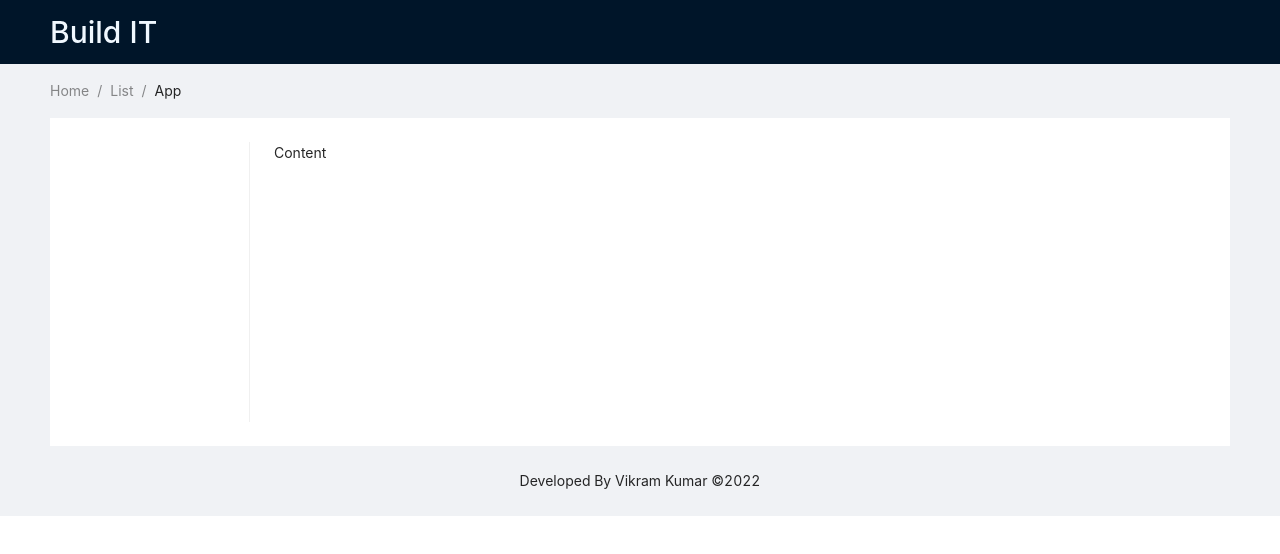
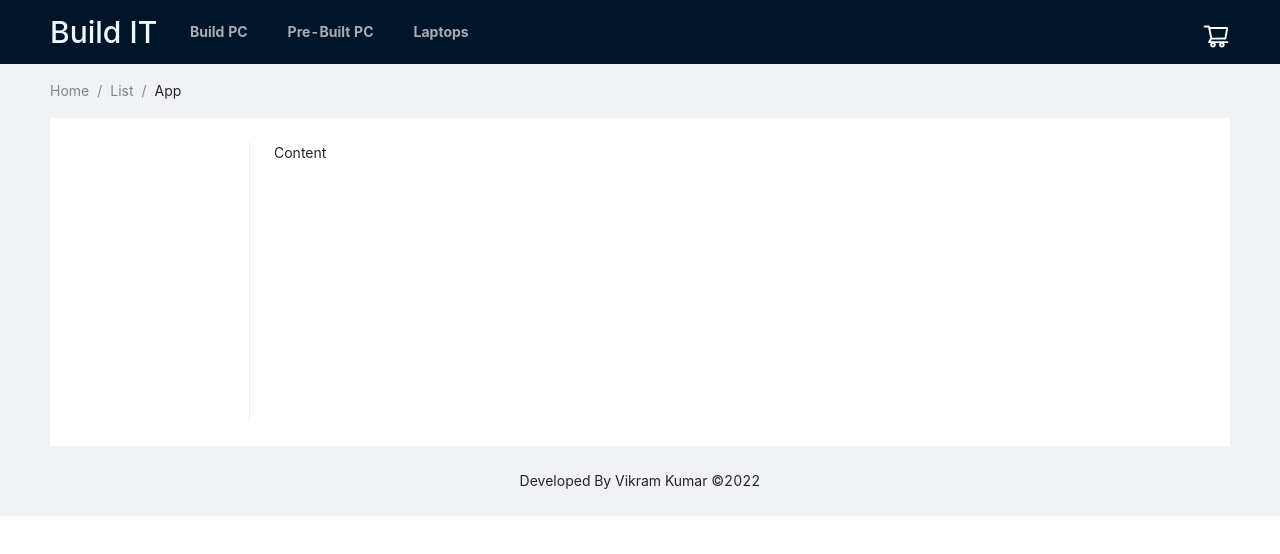
Before and after one commit to Brutalvik/buildmypc, a React (Create React App) app: page / in a window 1280 px wide. Shown: the top 554 px of the page. Built offline with nearby package versions, Linux system fonts and the light colour scheme; no server answers.

Commit message:
Added @antdesign/icons & shopping cart icon along with header nav

```diff
--- a/src/App.css
+++ b/src/App.css
@@ -20,3 +20,10 @@ h1 {
 .site-layout-background {
   background: #fff;
 }
+
+.cart {
+  margin-top: -1.5em;
+  color: white;
+  font-size: 2em;
+  float: right;
+}
--- a/src/components/Content.tsx
+++ b/src/components/Content.tsx
@@ -7,8 +7,8 @@ import { useAppSelector } from '../app/hooks';
 
 const { Content } = Layout;
 
-const ContentData: React.FC<ItemInterface> = ({ items }: ItemInterface) => {
-  const cpu = useAppSelector((state) => state.partsReducer);
+const ContentData: React.FC = () => {
+  const data = useAppSelector((state) => state.partsReducer);
 
   return (
     <Content style={{ padding: '0 50px' }}>
--- a/src/components/Header.tsx
+++ b/src/components/Header.tsx
@@ -1,8 +1,17 @@
 import React from 'react';
 import { ItemInterface } from '../models/model';
 import { Layout, Menu } from 'antd';
-import Logo from '../assets/buildit.png';
+import { ShoppingCartOutlined } from '@ant-design/icons';
+import type { MenuProps } from 'antd';
+
 const { Header } = Layout;
+
+const nav: MenuProps['items'] = ['Build PC', 'Pre-Built PC', 'Laptops'].map(
+  (key) => ({
+    key,
+    label: `${key}`,
+  })
+);
 
 const HeaderData: React.FC<ItemInterface> = ({ items }: ItemInterface) => {
   return (
@@ -13,9 +22,10 @@ const HeaderData: React.FC<ItemInterface> = ({ items }: ItemInterface) => {
       <Menu
         theme='dark'
         mode='horizontal'
-        // defaultSelectedKeys={['2']}
-        items={items}
+        style={{ fontWeight: 'bolder' }}
+        items={nav}
       />
+      <ShoppingCartOutlined className='cart' />
     </Header>
   );
 };
--- a/src/components/Sidebar.tsx
+++ b/src/components/Sidebar.tsx
@@ -1,7 +1,12 @@
 import { Layout, Menu } from 'antd';
+import { useAppSelector } from '../app/hooks';
+
 const { Sider } = Layout;
 
 const Sidebar = () => {
+  const data = useAppSelector((state) => state.partsReducer);
+  console.log(data);
+
   return (
     <Sider className='site-layout-background' width={200}>
       <Menu
--- a/src/features/thunks/parts.ts
+++ b/src/features/thunks/parts.ts
@@ -1,14 +1,32 @@
 import { partsActions } from '../parts/partsSlice';
 import axios from 'axios';
+
+const cases = (selection: string, dispatch: any, res: any) => {
+  switch (selection) {
+    case 'cpu':
+      dispatch(partsActions.cpu(res.data));
+      break;
+    case 'gpu':
+      dispatch(partsActions.gpu(res.data));
+      break;
+    case 'memory':
+      dispatch(partsActions.memory(res.data));
+      break;
+    case 'motherboard':
+      dispatch(partsActions.motherboard(res.data));
+      break;
+  }
+};
 
 export const fetchCpuData = (key: string, selection: string) => {
   return async (dispatch: any) => {
     const fetchCpu = async () => {
-      await axios
-        .get(
+      return await axios.get(
         `https://pcpartsdata-default-rtdb.firebaseio.com/${selection}.json?auth=${key}`
-        )
-        .then((res) => {
+      );
+    };
+    try {
+      fetchCpu().then((res) => {
         if (res.status !== 200) {
           dispatch(
             partsActions.error({
@@ -17,13 +35,9 @@ export const fetchCpuData = (key: string, selection: string) => {
             })
           );
         } else {
-            console.log(res);
-            dispatch(partsActions.cpu(res.data));
+          cases(selection, dispatch, res);
         }
       });
-    };
-    try {
-      fetchCpu();
     } catch (error) {
       throw new Error(
         dispatch(
```
Lines whose indentation alone changed are shown as unchanged.
